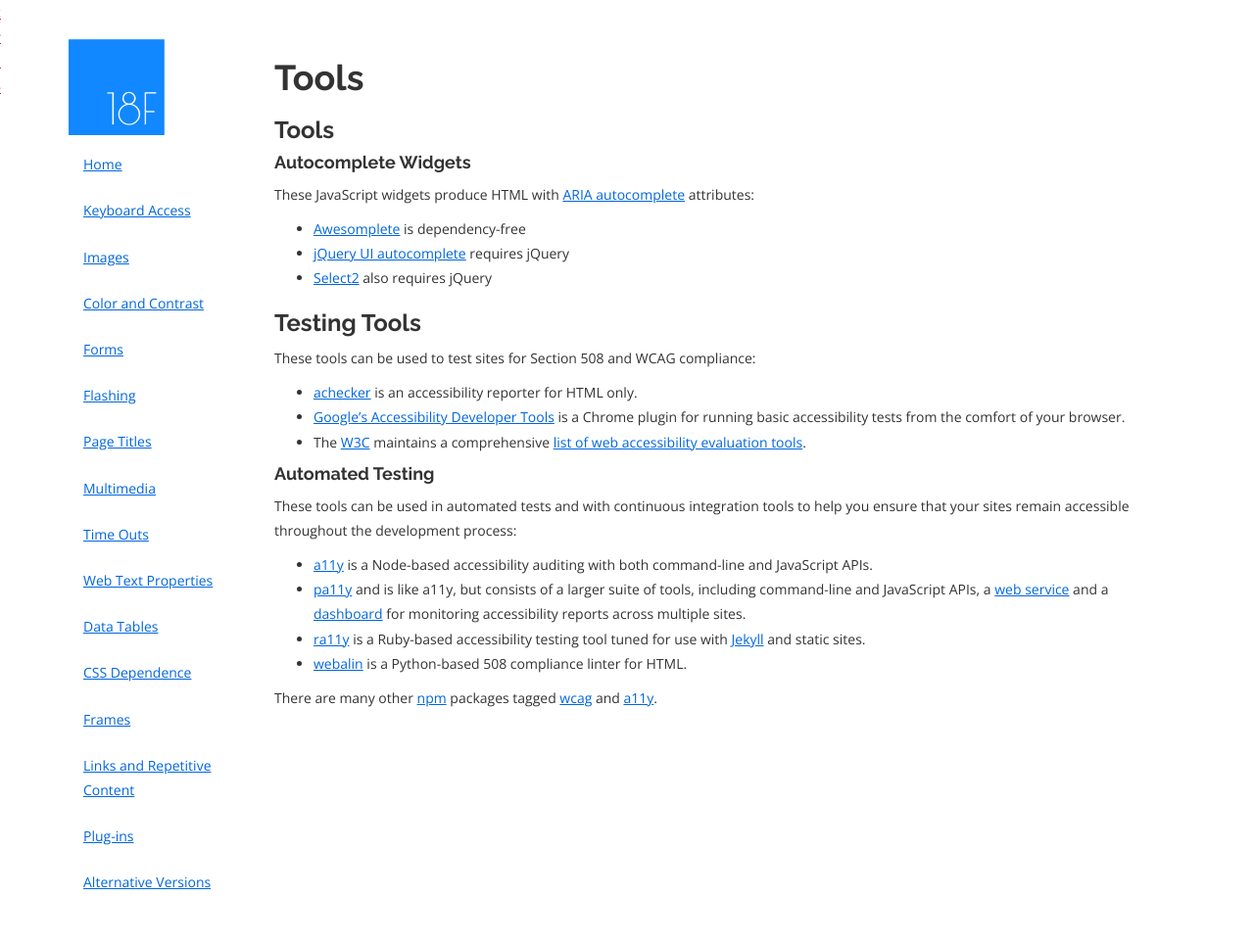
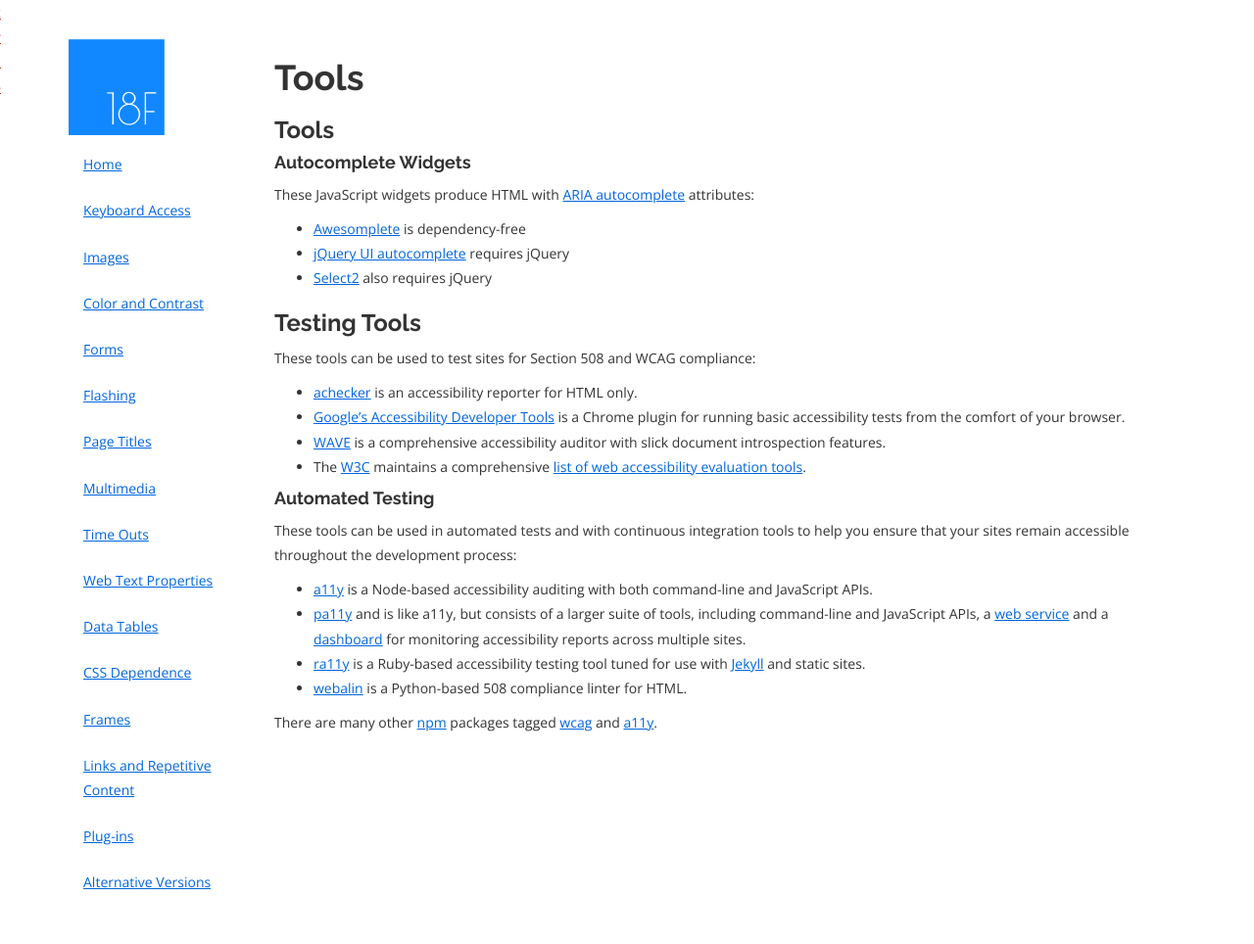
Before and after one commit to 18F/accessibility, a Jekyll site: the page built from pages/tools.md, in a window 1280 px wide. Shown: the whole page at 98% size. Built offline with Jekyll 4.4.1, drawn with Linux system fonts in a browser that asks for light colours; nearby versions of some CDN libraries; Markdown is read by kramdown in place of the engine named in the settings.

Commit message:
add WAVE link

```diff
--- a/pages/tools.md
+++ b/pages/tools.md
@@ -20,6 +20,7 @@
 
 * [achecker](http://achecker.ca/) is an accessibility reporter for HTML only.
 * [Google's Accessibility Developer Tools](https://chrome.google.com/webstore/detail/accessibility-developer-t/fpkknkljclfencbdbgkenhalefipecmb?hl=en) is a Chrome plugin for running basic accessibility tests from the comfort of your browser.
+* [WAVE](http://wave.webaim.org/) is a comprehensive accessibility auditor with slick document introspection features.
 * The [W3C](http://www.w3.org/) maintains a comprehensive [list of web accessibility evaluation tools](http://www.w3.org/WAI/ER/tools/).
 
 #### Automated Testing
```
